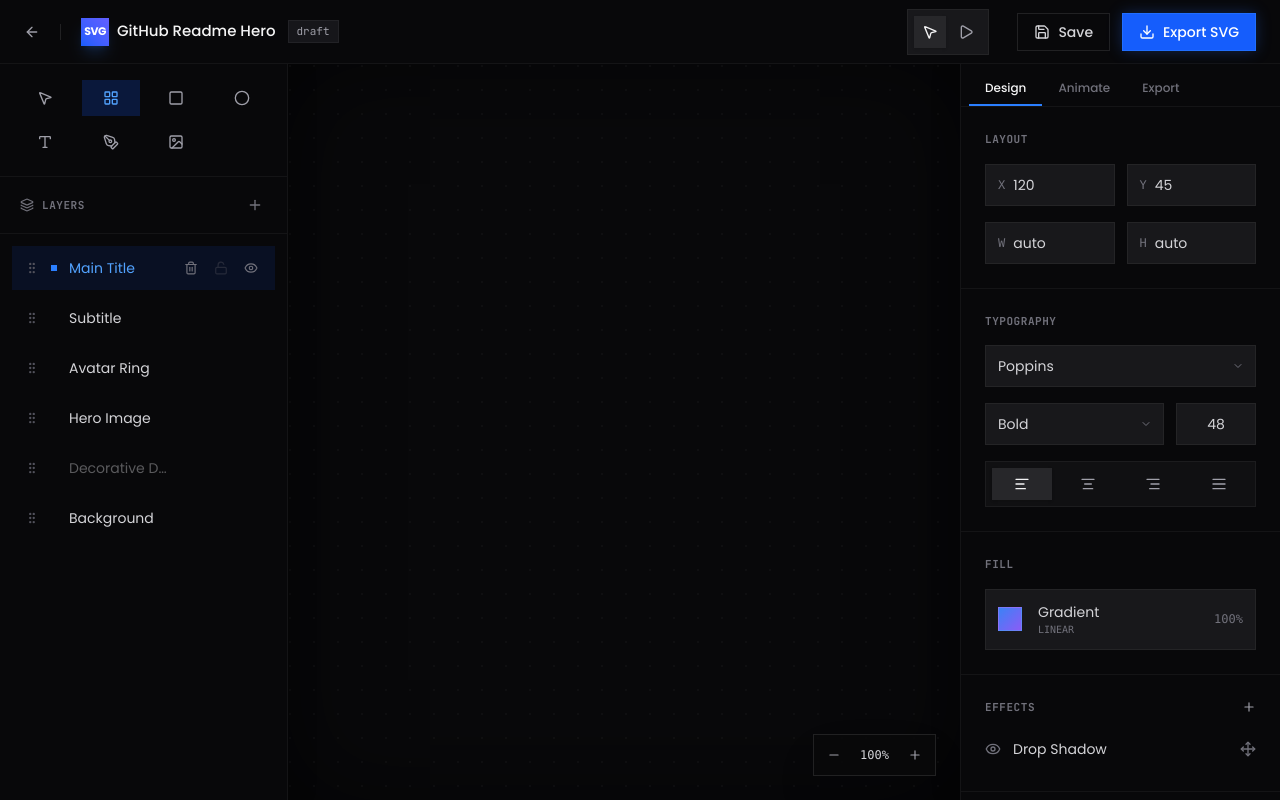
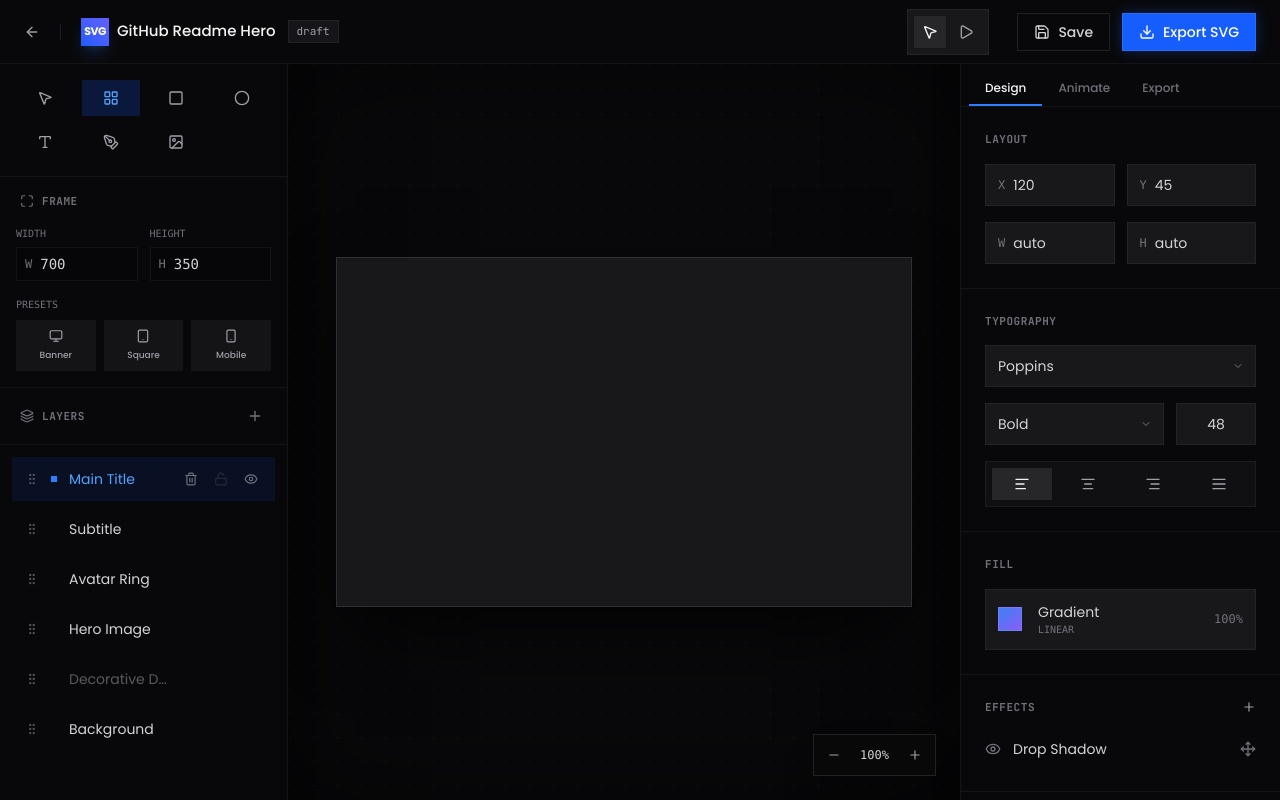
Before and after one commit to Wenoxxxx/svg-readme, a React (Vite) app in the folder app/: page /editor in a window 1280 px wide. Both pictures are taken after a click on the button 110 px from the left and 98 px from the top of the page. Built offline with nearby package versions, Linux system fonts and the light colour scheme.

Commit message:
feat: customizable layer banner canvas

```diff
--- /dev/null
+++ b/app/src/components/editorSidebar/FramePanel.tsx
@@ -0,0 +1,86 @@
+import { Maximize, Monitor, Smartphone, Tablet } from "lucide-react";
+
+export type FrameSize = {
+  width: number;
+  height: number;
+};
+
+interface FramePanelProps {
+  frameSize: FrameSize;
+  setFrameSize: (size: FrameSize) => void;
+}
+
+const PRESETS = [
+  { name: "Banner", width: 700, height: 350, icon: <Monitor className="w-3.5 h-3.5" /> },
+  { name: "Square", width: 500, height: 500, icon: <Tablet className="w-3.5 h-3.5" /> },
+  { name: "Mobile", width: 390, height: 844, icon: <Smartphone className="w-3.5 h-3.5" /> },
+];
+
+export default function FramePanel({ frameSize, setFrameSize }: FramePanelProps) {
+  const handleWidthChange = (e: React.ChangeEvent<HTMLInputElement>) => {
+    const val = parseInt(e.target.value) || 0;
+    setFrameSize({ ...frameSize, width: val });
+  };
+
+  const handleHeightChange = (e: React.ChangeEvent<HTMLInputElement>) => {
+    const val = parseInt(e.target.value) || 0;
+    setFrameSize({ ...frameSize, height: val });
+  };
+
+  return (
+    <div className="border-b border-white/5 flex flex-col shrink-0">
+      <div className="px-5 py-4 flex items-center justify-between">
+        <div className="flex items-center gap-2 text-[11px] font-[JetBrains_Mono] text-zinc-500 uppercase font-semibold tracking-wider">
+          <Maximize className="w-3.5 h-3.5" />
+          Frame
+        </div>
+      </div>
+
+      <div className="px-4 pb-4 flex flex-col gap-3">
+        <div className="grid grid-cols-2 gap-3">
+          <div className="flex flex-col gap-1.5">
+            <label className="text-[10px] text-zinc-500 font-mono uppercase">Width</label>
+            <div className="flex items-center gap-2 bg-black/20 border border-white/5 rounded-md px-2 py-1.5 focus-within:border-blue-500/50 transition-colors">
+              <span className="text-zinc-500 text-xs font-mono">W</span>
+              <input
+                type="number"
+                value={frameSize.width}
+                onChange={handleWidthChange}
+                className="bg-transparent text-sm w-full outline-none text-zinc-300 font-mono"
+              />
+            </div>
+          </div>
+          <div className="flex flex-col gap-1.5">
+            <label className="text-[10px] text-zinc-500 font-mono uppercase">Height</label>
+            <div className="flex items-center gap-2 bg-black/20 border border-white/5 rounded-md px-2 py-1.5 focus-within:border-blue-500/50 transition-colors">
+              <span className="text-zinc-500 text-xs font-mono">H</span>
+              <input
+                type="number"
+                value={frameSize.height}
+                onChange={handleHeightChange}
+                className="bg-transparent text-sm w-full outline-none text-zinc-300 font-mono"
+              />
+            </div>
+          </div>
+        </div>
+
+        <div className="flex flex-col gap-1.5 mt-1">
+          <label className="text-[10px] text-zinc-500 font-mono uppercase mb-0.5">Presets</label>
+          <div className="grid grid-cols-3 gap-2">
+            {PRESETS.map((preset) => (
+              <button
+                key={preset.name}
+                onClick={() => setFrameSize({ width: preset.width, height: preset.height })}
+                className="flex flex-col items-center justify-center gap-1.5 p-2 rounded-md bg-white/5 hover:bg-white/10 border border-transparent hover:border-white/10 text-zinc-400 hover:text-zinc-200 transition-all group"
+                title={`${preset.width}x${preset.height}`}
+              >
+                {preset.icon}
+                <span className="text-[9px] font-medium truncate w-full text-center group-hover:text-zinc-100">{preset.name}</span>
+              </button>
+            ))}
+          </div>
+        </div>
+      </div>
+    </div>
+  );
+}
--- a/app/src/components/ui/EditorSidebar.tsx
+++ b/app/src/components/ui/EditorSidebar.tsx
@@ -1,6 +1,7 @@
 import { useState } from "react";
 import { Type, Image as ImageIcon, Square, Circle, PenTool, LayoutGrid, MousePointer2 } from "lucide-react";
 import LayerPanel, { type LayerType } from "../editorSidebar/LayerPanel";
+import FramePanel, { type FrameSize } from "../editorSidebar/FramePanel";
 
 const initialLayers: LayerType[] = [
   { id: "4", name: "Main Title", type: "text", locked: false, visible: true, active: true },
@@ -21,7 +22,12 @@ const tools = [
   { id: "image", icon: <ImageIcon className="w-4 h-4" />, name: "Image" },
 ];
 
-export default function EditorSidebar() {
+interface EditorSidebarProps {
+  frameSize: FrameSize;
+  setFrameSize: (size: FrameSize) => void;
+}
+
+export default function EditorSidebar({ frameSize, setFrameSize }: EditorSidebarProps) {
   const [layers, setLayers] = useState<LayerType[]>(initialLayers);
   const [activeTool, setActiveTool] = useState("select");
 
@@ -73,6 +79,11 @@ export default function EditorSidebar() {
         </div>
       </div>
 
+      {/* Conditional Panels */}
+      {activeTool === 'frame' && (
+        <FramePanel frameSize={frameSize} setFrameSize={setFrameSize} />
+      )}
+
       {/* Layers Section */}
       <LayerPanel layers={layers} setLayers={setLayers} />
     </aside>
--- a/app/src/layouts/EditorLayout.tsx
+++ b/app/src/layouts/EditorLayout.tsx
@@ -2,18 +2,21 @@ import type { ReactNode } from "react";
 import EditorTopNav from "../components/ui/EditorTopNav";
 import EditorSidebar from "../components/ui/EditorSidebar";
 import EditorRightBar from "../components/ui/EditorRightBar";
+import { type FrameSize } from "../components/editorSidebar/FramePanel";
 
 interface EditorLayoutProps {
   children: ReactNode;
+  frameSize: FrameSize;
+  setFrameSize: (size: FrameSize) => void;
 }
 
-export default function EditorLayout({ children }: EditorLayoutProps) {
+export default function EditorLayout({ children, frameSize, setFrameSize }: EditorLayoutProps) {
   return (
     <div className="h-screen w-screen flex flex-col bg-[#09090b] text-zinc-100 font-[Poppins] selection:bg-blue-500/30 selection:text-white">
       <EditorTopNav />
 
       <div className="flex flex-1 overflow-hidden relative">
-        <EditorSidebar />
+        <EditorSidebar frameSize={frameSize} setFrameSize={setFrameSize} />
 
         <main className="flex-1 overflow-auto flex items-center justify-center bg-zinc-950/50 relative shadow-[inset_0_0_100px_rgba(0,0,0,0.5)]">
           {/* Subtle grid pattern for the canvas background */}
--- a/app/src/pages/editor/Editor.tsx
+++ b/app/src/pages/editor/Editor.tsx
@@ -1,10 +1,20 @@
+import { useState } from "react";
 import EditorLayout from "../../layouts/EditorLayout";
 
 export default function Editor() {
+  const [frameSize, setFrameSize] = useState({ width: 700, height: 350 });
+
   return (
-    <EditorLayout>
+    <EditorLayout frameSize={frameSize} setFrameSize={setFrameSize}>
       {/* Canvas Area wrapper for zoom/pan context */}
       <div className="relative w-full h-full flex items-center justify-center p-12 overflow-hidden">
+
+        {/* The actual SVG Canvas/Artboard */}
+        <div
+          className="bg-zinc-900 rounded-xl shadow-[0_30px_80px_-20px_rgba(0,0,0,0.8)] border border-white/10 relative overflow-hidden flex flex-col group transition-all duration-300 hover:scale-[1.01]"
+          style={{ width: `${frameSize.width}px`, height: `${frameSize.height}px` }}
+        >
+        </div>
 
         {/* Canvas Controls (Zoom, Pan) */}
         <div className="absolute bottom-6 right-6 flex items-center bg-[#09090b]/90 backdrop-blur-xl border border-white/10 rounded-lg p-1.5 shadow-2xl z-20">
```
